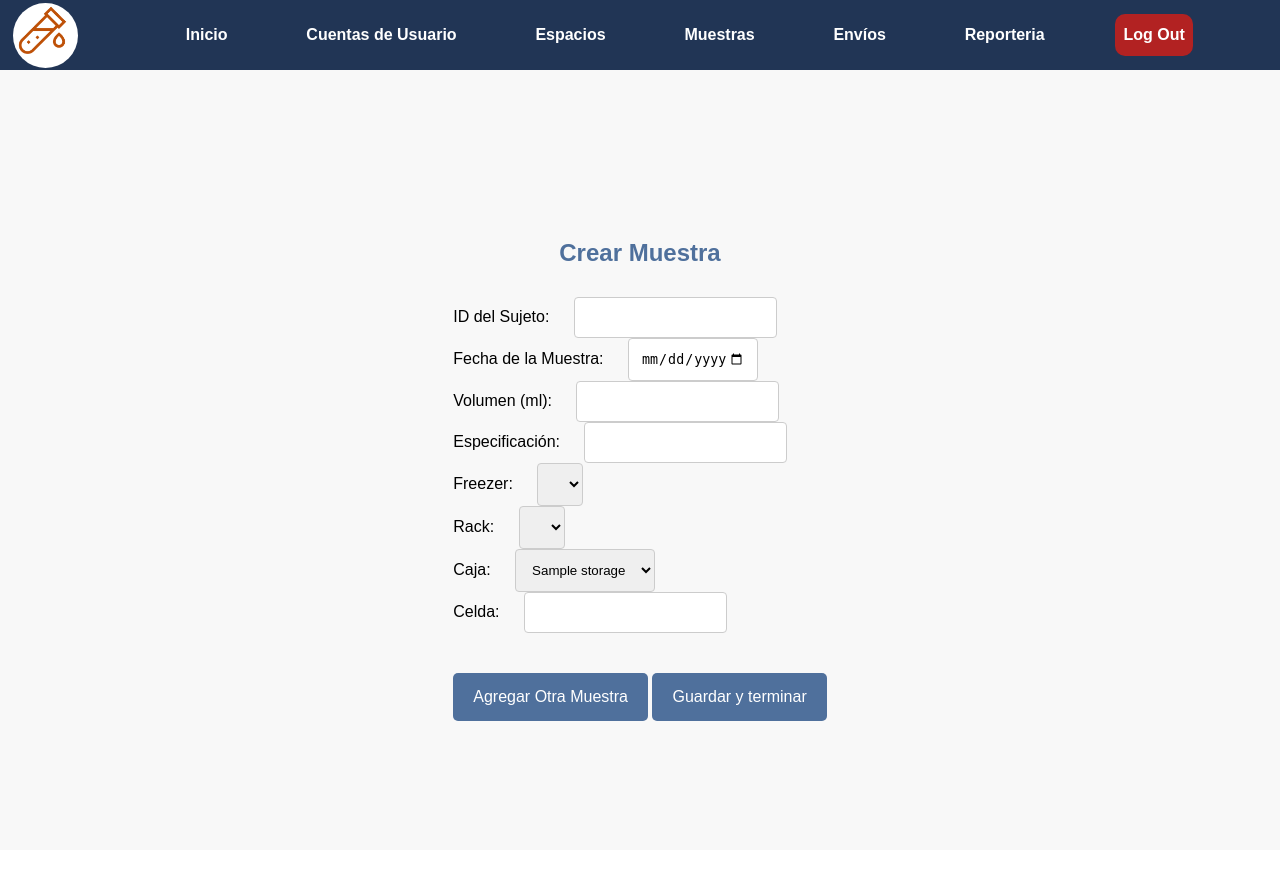
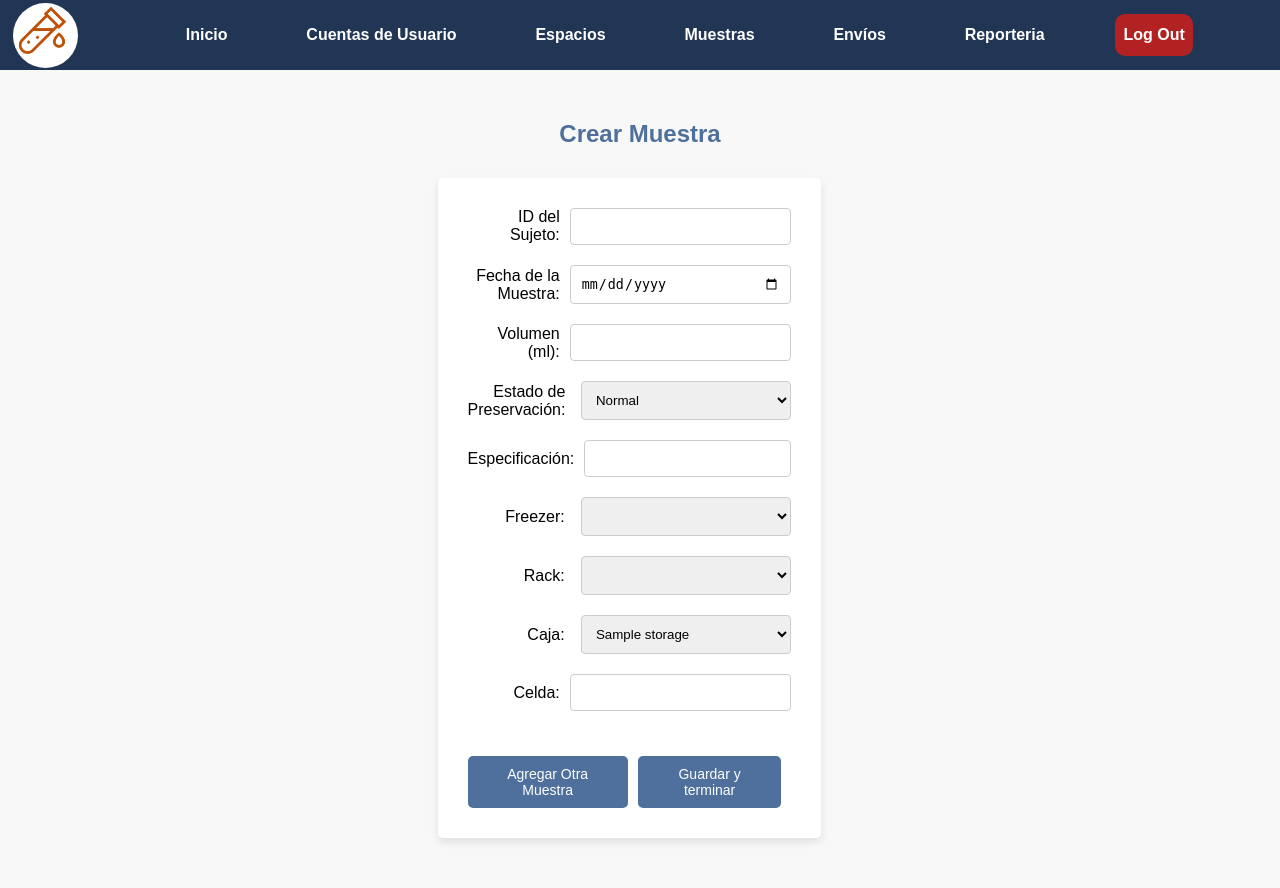
Before and after one commit to sanjaygrr/Biobanco, a Django app: page /create_sample/ in a window 1280 px wide. Before the commit the page ends 721 px from the top, so only its background shows below. Run offline with Django 4.2, Linux system fonts and the light colour scheme; tables that the repository leaves empty hold one stand-in row (values such as "Sample post"); lists and menus that the app fills with data are empty; some libraries are stand-ins or nearby versions.

Commit message:
style on create_sample

```diff
--- a/Biobanco/muestras/templates/create_sample.html
+++ b/Biobanco/muestras/templates/create_sample.html
@@ -21,7 +21,6 @@
         justify-content: center;
         align-items: center;
         min-height: 100vh;
-            margin-top: 10px;
     }
     h2 {
         color: #4F709C;
@@ -31,38 +30,38 @@
     .form-box {
         background-color: #fff;
         border-radius: 5px;
-            padding: 40px;
+        padding: 30px;  /* Reducido para un poco menos de espacio interno */
         margin-bottom: 30px;
-            width: 70%;
+        width: 80%;  /* Más ancho */
         box-shadow: 0 4px 8px rgba(0, 0, 0, 0.1);
     }
     .form-group {
         display: flex;
         justify-content: space-between;
         align-items: center;
-            margin-bottom: 35px;
-            padding: 40px;
+        margin-bottom: 20px; /* Ligeramente menor separación entre grupos */
     }
     label {
-            flex-basis: 40%;
-            margin-right: 20px;
+        flex-basis: 30%;
+        margin-right: 10px; /* Ligeramente menos espacio entre etiqueta y campo */
         text-align: right;
     }
     input, select {
-            flex-basis: 55%;
-            padding: 12px;
+        flex-basis: 65%;
+        padding: 10px; /* Un poco menos de relleno */
         border-radius: 4px;
         border: 1px solid #ccc;
     }
     button {
         background-color: #4F709C;
         color: white;
-            padding: 15px 20px;
+        padding: 10px 18px; /* Ligeramente más pequeños */
         border: none;
         border-radius: 5px;
         cursor: pointer;
-            font-size: 16px;
-            margin-top: 40px;
+        font-size: 14px; /* Tamaño de fuente ligeramente menor */
+        margin-top: 25px; /* Espacio antes de los botones */
+        margin-right: 10px; /* Separación entre botones */
         transition: background-color 0.3s;
     }
     button:hover {
@@ -70,23 +69,24 @@
     }
     .button-group {
         display: flex;
-            justify-content: flex-start;
+        justify-content: space-between;
     }
 </style>
 </head>
 <body>
     <h2>Crear Muestra</h2>
 
+    <div class="form-box">
         <form method="post">
             {% csrf_token %}
 
         <!-- Datos de la muestra -->
-        <div>
+        <div class="form-group">
             <label for="id_subject">ID del Sujeto:</label>
             <input type="text" name="id_subject" required>
         </div>
 
-        <div>
+        <div class="form-group">
             <label for="date_sample">Fecha de la Muestra:</label>
             <input type="date" id="date_sample" name="date_sample" required max="">
             <script>
@@ -94,12 +94,12 @@
             </script>
         </div>
 
-        <div>
+        <div class="form-group">
             <label for="ml_volume">Volumen (ml):</label>
-            <input type="number" name="ml_volume" min="0" step="0.01" required>
+            <input type="number" name="ml_volume" min="0.1" step="0.01" required>
         </div>
 
-        <div style="display: none;">
+        <div class="form-group" style="display: none;">
             <label for="state_analysis">Estado de Análisis:</label>
             <select name="state_analysis">
                 <option value="0" selected>No analizada</option>
@@ -107,7 +107,7 @@
             </select>
         </div>
 
-        <div style="display: none;">
+        <div class="form-group">
             <label for="state_preservation">Estado de Preservación:</label>
             <select name="state_preservation">
                 <option value="0" selected>Normal</option>
@@ -115,17 +115,17 @@
             </select>
         </div>
 
-        <div>
+        <div class="form-group">
             <label for="specification">Especificación:</label>
             <input type="text" name="specification" required>
         </div>
 
-        <div style="display: none;">
+        <div class="form-group" style="display: none;">
             <label for="SHIPMENT_id_shipment">ID de Envío:</label>
             <input type="number" name="SHIPMENT_id_shipment" value="0">
         </div>
 
-        <div>
+        <div class="form-group">
             <label for="freezer_id">Freezer:</label>
             <select name="freezer_id">
                 {% for storage in storages %}
@@ -136,7 +136,7 @@
             </select>
         </div>
 
-        <div>
+        <div class="form-group">
             <label for="rack_id">Rack:</label>
             <select name="rack_id">
                 {% for storage in storages %}
@@ -147,7 +147,7 @@
             </select>
         </div>
 
-        <div>
+        <div class="form-group">
             <label for="caja_id">Caja:</label>
             <select name="caja_id">
                 {% for storage in storages %}
@@ -158,17 +158,19 @@
             </select>
         </div>
 
-        <div>
+        <div class="form-group">
             <label for="cell">Celda:</label>
             <input type="number" name="cell" min="0" required>
         </div>
 
         <!-- Botones de acción -->
-        <div>
+        <div class="button-group">
             <button type="submit" name="action" value="add_another">Agregar Otra Muestra</button>
             <button type="submit" name="action" value="submit">Guardar y terminar</button>
         </div>
     </form>
+</div>
+</body>
     <script>
         document.querySelector('form').onsubmit = function(e) {
             e.preventDefault(); // Prevent the default form submission
@@ -220,6 +222,5 @@
         });
         */
     </script>
-</body>
 </html>
 {% endblock %}
```
Lines whose indentation alone changed are shown as unchanged.
